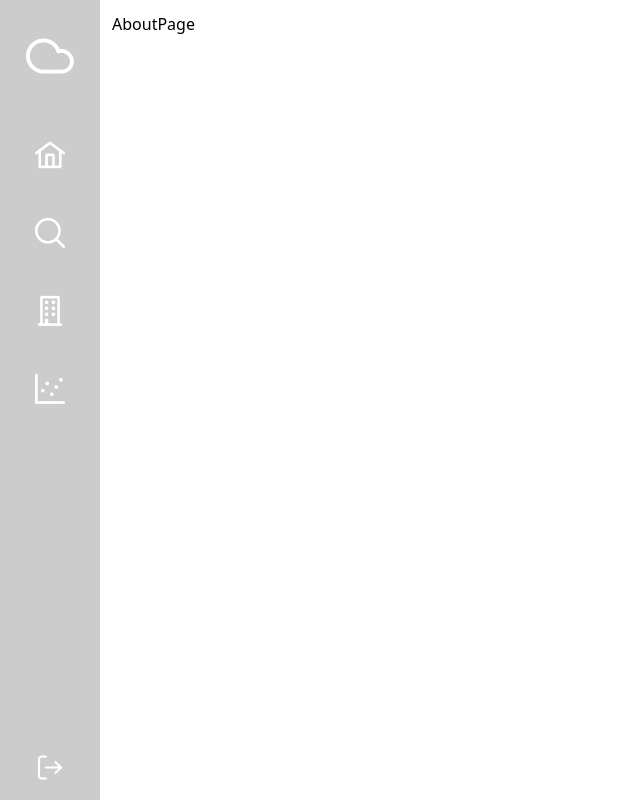
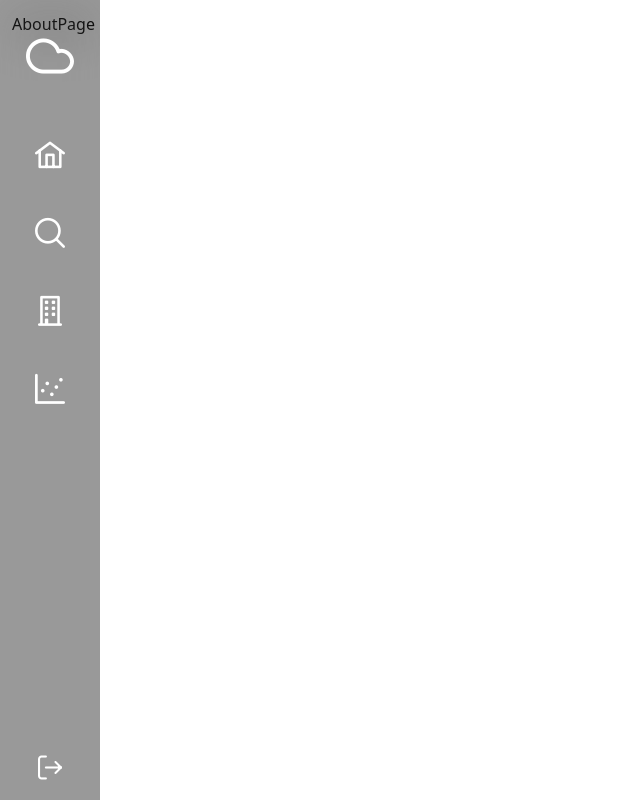
Before and after one commit to MSFauzan505/weather-app-reactjs, a React (Vite) app: page /about in a window 1280 px wide. Shown: the whole page, without its empty margins (0-640 px from the left). Built offline with nearby package versions, Linux system fonts and the light colour scheme.

Commit message:
fix : refactor responsive UI for mobile

```diff
--- a/src/components/Sidebar.jsx
+++ b/src/components/Sidebar.jsx
@@ -13,8 +13,8 @@ const navItems = [
 
 const SidebarContent = ({ onLinkClick }) => {
   return (
-    <div className='flex flex-col items-center justify-between py-3 text-white gap-4 sm:gap-6 md:gap-8 h-screen w-[80px] sm:w-[100px]
-     bg-black/20 backdrop-blur-xl'>
+    <div className='absolute flex z-50 flex-col items-center justify-between py-3 text-white gap-4 sm:gap-6 md:gap-8 h-screen w-[80px] sm:w-[100px]
+     bg-black/40 backdrop-blur-xl'>
       <div className='flex flex-col gap-6 md:gap-8 items-center'>
         <i className='pi pi-cloud py-5 text-4xl sm:text-5xl'></i>
         {navItems.map((item, index) => (
@@ -52,15 +52,15 @@ const Sidebar = () => {
             animate={{ x: 0 }}
             exit={{ x: '-100%' }}
             transition={{ duration: 0.3 }}
-            className='flex sm:hidden absolute top-0 left-0 z-50'>
+            className='flex sm:hidden sticky  top-0 left-0 z-50'>
             <SidebarContent onLinkClick={toggleSidebar} />
           </motion.div>
         )}
       </AnimatePresence>
 
       <AnimatePresence>
-        <div className='flex sm:hidden justify-between items-center p-3'>
-          <h1 className='font-bold text-lg text-white p-1'>Weather App</h1>
+        <div className={`flex z-50 top-0 sticky  sm:hidden ${sidebarVisible ? 'justify-end' : 'justify-between'} items-center p-3`}>
+          <h1 className={`font-bold text-lg text-white p-1 ${sidebarVisible ? 'hidden' : ''}`}>Weather App</h1>
           <motion.i
             whileHover={{scale: 1.1}}
             whileTap={{scale: 0.9}}
--- a/src/pages/HomePage.jsx
+++ b/src/pages/HomePage.jsx
@@ -16,8 +16,8 @@ const weatherInfo = [
 const HomePage = () => {
     const [weatherData, setWeatherData] = useState(null)
 
-    const handleLocationSelected = async ({lat, lon})=>{
-        const data = await fetchWeather(lat,lon)
+    const handleLocationSelected = async ({ lat, lon }) => {
+        const data = await fetchWeather(lat, lon)
         setWeatherData(data)
     }
     console.log(weatherData)
@@ -25,7 +25,7 @@ const HomePage = () => {
     return (
         <div className='flex flex-col sm:flex-row gap-5'>
             {/* current weather */}
-            <div className='flex flex-col justify-between min-h-[400px] max-w-[400px] bg-black/20 rounded-xl text-white p-5'>
+            <div className='flex flex-col justify-between min-h-[400px]  bg-black/20 rounded-xl text-white p-5'>
                 <div className='flex flex-col'>
                     <h1 className='font-semibold sm:text-lg md:text-xl'>Current Weather</h1>
                     <span className='text-sm sm:text-lg text-gray-300'>6.25pm</span>
@@ -48,10 +48,14 @@ const HomePage = () => {
             </div>
 
             {/* weather map */}
-            <div className='w-full  h-[400px]'>
-                <WeatherMap onLocationSelected={handleLocationSelected}/>
+            <div className='w-full z-0 h-[400px]'>
+                <WeatherMap onLocationSelected={handleLocationSelected} />
             </div>
 
+            {/* popular city */}
+            <div className='bg-black w-full h-[400px]'>
+
+            </div>
         </div>
     )
 }
```
